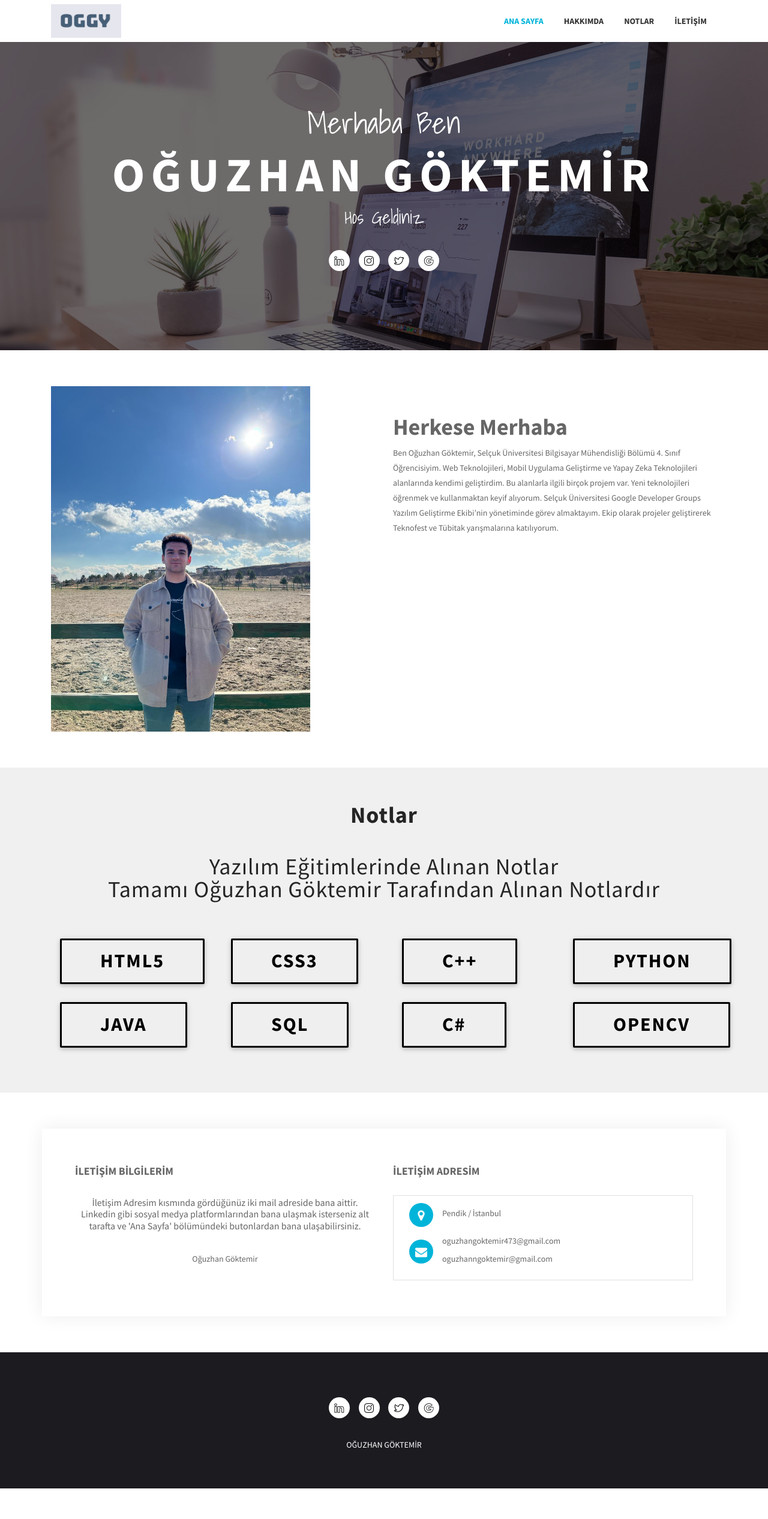
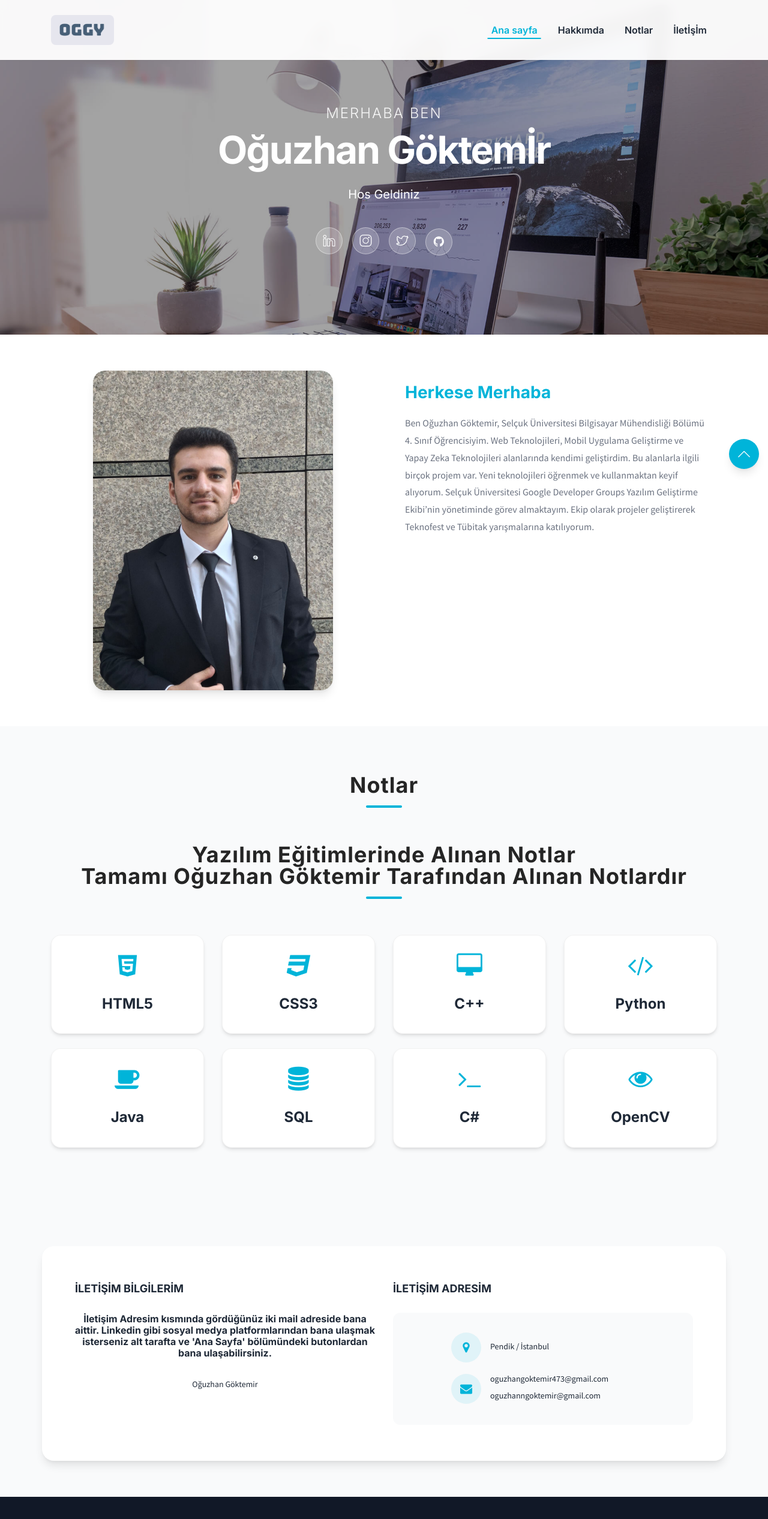
Before and after one commit to oguzgk/oguzhangoktemir.github.io, a plain HTML site: page index.html in a window 1280 px wide. Shown: the top 2533 px of the page at 60% size. Before the commit the page ends 2482 px from the top, so only its background shows below. Drawn offline with Linux system fonts and the light colour scheme; files whose address does not match are found by name.

Commit message:
İçerik Güncellemesi ve Modernizasyon.

```diff
--- /dev/null
+++ b/assets/css/modern-style.css
@@ -0,0 +1,476 @@
+/* Modern Design Overrides */
+@import url('https://fonts.googleapis.com/css2?family=Inter:wght@300;400;600;700&display=swap');
+
+:root {
+  --primary-color: #00b4d9;
+  --primary-dark: #008ba8;
+  --text-dark: #1F2937;
+  --text-light: #6B7280;
+  --bg-light: #F9FAFB;
+  --white: #ffffff;
+  --shadow-sm: 0 1px 2px 0 rgba(0, 0, 0, 0.05);
+  --shadow-md: 0 4px 6px -1px rgba(0, 0, 0, 0.1), 0 2px 4px -1px rgba(0, 0, 0, 0.06);
+  --shadow-lg: 0 10px 15px -3px rgba(0, 0, 0, 0.1), 0 4px 6px -2px rgba(0, 0, 0, 0.05);
+}
+
+body {
+  font-family: 'Inter', sans-serif !important;
+  color: var(--text-dark);
+  background-color: var(--bg-light);
+  line-height: 1.6;
+}
+
+h1,
+h2,
+h3,
+h4,
+h5,
+h6 {
+  font-family: 'Inter', sans-serif !important;
+  color: var(--text-dark);
+  font-weight: 700;
+}
+
+/* Navbar Modernization */
+.navbar {
+  background: rgba(255, 255, 255, 0.95);
+  backdrop-filter: blur(10px);
+  box-shadow: var(--shadow-sm);
+  padding: 15px 0;
+}
+
+.navbar-brand img {
+  border-radius: 8px;
+  /* Slightly improved logo look */
+  height: 50px;
+  width: auto;
+}
+
+.navbar-expand-lg .navbar-nav .nav-link {
+  color: var(--text-dark);
+  font-weight: 600;
+  text-transform: none;
+  /* Remove harsh uppercase */
+  font-size: 16px;
+  position: relative;
+}
+
+.navbar-expand-lg .navbar-nav .nav-link::after {
+  content: '';
+  position: absolute;
+  width: 0;
+  height: 2px;
+  bottom: 5px;
+  left: 50%;
+  background-color: var(--primary-color);
+  transition: all 0.3s ease;
+  transform: translateX(-50%);
+}
+
+.navbar-expand-lg .navbar-nav .nav-link:hover::after,
+.navbar-expand-lg .navbar-nav .active>.nav-link::after {
+  width: 80%;
+}
+
+.navbar-expand-lg .navbar-nav .nav-link:hover,
+.navbar-expand-lg .navbar-nav .active>.nav-link {
+  color: var(--primary-color);
+}
+
+/* Hero Section */
+#hero-area {
+  background-attachment: fixed;
+}
+
+#hero-area .overlay {
+  /* background: linear-gradient(135deg, rgba(17, 24, 39, 0.85) 0%, rgba(0, 180, 217, 0.6) 100%); */
+  background: rgba(0, 0, 0, 0.6);
+  /* Reverting to a simple dark overlay for readability, similar to original */
+}
+
+#hero-area .contents .head-title {
+  font-size: 64px;
+  font-weight: 800;
+  letter-spacing: -2px;
+  text-transform: none;
+  margin-bottom: 20px;
+}
+
+#hero-area .contents h5.script-font {
+  font-family: 'Inter', sans-serif;
+  /* Replace script font for cleaner look */
+  font-weight: 300;
+  font-size: 24px;
+  letter-spacing: 2px;
+  text-transform: uppercase;
+  color: rgba(255, 255, 255, 0.9);
+}
+
+#hero-area .contents p.script-font {
+  font-family: 'Inter', sans-serif;
+  font-size: 20px;
+  opacity: 0.9;
+}
+
+
+.social-icon li a {
+  border-radius: 50%;
+  background: rgba(255, 255, 255, 0.2);
+  border: 1px solid rgba(255, 255, 255, 0.4);
+  backdrop-filter: blur(5px);
+  color: #fff;
+  transition: all 0.3s ease;
+  width: 45px;
+  height: 45px;
+  line-height: 45px;
+  font-size: 20px;
+  display: flex !important;
+  align-items: center;
+  justify-content: center;
+}
+
+.social-icon li a:hover {
+  transform: translateY(-5px);
+  background: var(--primary-color);
+  border-color: var(--primary-color);
+  box-shadow: 0 5px 15px rgba(0, 180, 217, 0.4);
+}
+
+/* Section Titles */
+.section-title {
+  font-size: 36px;
+  margin-bottom: 60px;
+  position: relative;
+  padding-bottom: 20px;
+}
+
+.section-title::after {
+  content: '';
+  position: absolute;
+  bottom: 0;
+  left: 50%;
+  transform: translateX(-50%);
+  width: 60px;
+  height: 4px;
+  background: var(--primary-color);
+  border-radius: 2px;
+}
+
+/* About Section */
+#about {
+  background: var(--white);
+}
+
+.profile-wrapper {
+  padding: 20px;
+}
+
+.profile-wrapper h3 {
+  font-size: 28px;
+  margin-bottom: 20px;
+  color: var(--primary-color);
+}
+
+.profile-wrapper p {
+  color: var(--text-light);
+  font-size: 16px;
+  line-height: 1.8;
+  margin-bottom: 20px;
+}
+
+.img-thumb img {
+  border-radius: 20px;
+  box-shadow: var(--shadow-lg);
+  transition: transform 0.3s ease;
+  width: 100%;
+  /* Responsive fix */
+  max-width: 400px;
+  display: block;
+  margin: 0 auto;
+}
+
+.img-thumb img:hover {
+  transform: scale(1.02);
+}
+
+/* Services / Notlar Section */
+.services {
+  background: var(--bg-light);
+  padding: 80px 0;
+}
+
+/* Modern Card Style for Buttons */
+.notlar-card {
+  display: block;
+  background: var(--white);
+  border-radius: 16px;
+  padding: 30px 20px;
+  text-align: center;
+  box-shadow: var(--shadow-md);
+  transition: all 0.3s ease;
+  text-decoration: none !important;
+  border: 1px solid rgba(0, 0, 0, 0.05);
+  height: 100%;
+  cursor: pointer;
+  position: relative;
+  overflow: hidden;
+}
+
+.notlar-card:hover {
+  transform: translateY(-10px);
+  box-shadow: var(--shadow-lg);
+  border-color: var(--primary-color);
+}
+
+.notlar-card::before {
+  content: '';
+  position: absolute;
+  top: 0;
+  left: 0;
+  width: 100%;
+  height: 4px;
+  background: var(--primary-color);
+  transform: scaleX(0);
+  transition: transform 0.3s ease;
+  transform-origin: left;
+}
+
+.notlar-card:hover::before {
+  transform: scaleX(1);
+}
+
+.notlar-card span {
+  font-size: 24px;
+  font-weight: 700;
+  color: var(--text-dark);
+  display: block;
+  margin-top: 10px;
+}
+
+.notlar-card i {
+  font-size: 40px;
+  color: var(--primary-color);
+  margin-bottom: 15px;
+}
+
+/* Contact Section */
+.contact-form-area {
+  border-radius: 20px;
+  box-shadow: var(--shadow-lg);
+  border: none;
+}
+
+.footer-right-contact {
+  border: none;
+  background: var(--bg-light);
+  border-radius: 12px;
+  padding: 20px;
+}
+
+.single-contact {
+  display: flex;
+  align-items: center;
+  margin-bottom: 20px;
+}
+
+.single-contact .contact-icon {
+  position: relative;
+  top: auto;
+  left: auto;
+  transform: none;
+  width: 50px;
+  height: 50px;
+  display: flex;
+  align-items: center;
+  justify-content: center;
+  margin-right: 15px;
+  background: rgba(0, 180, 217, 0.1);
+  color: var(--primary-color);
+  padding: 0;
+  flex-shrink: 0;
+  /* Prevent icon from being squashed */
+  border-radius: 50%;
+}
+
+.single-contact .contact-text {
+  min-width: 0;
+  /* Flexbox text overflow fix */
+  display: flex;
+  flex-direction: column;
+  justify-content: center;
+}
+
+.single-contact p {
+  color: var(--text-dark);
+  font-weight: 500;
+  margin: 0;
+}
+
+/* Footer */
+footer.footer-area {
+  background: #111827;
+  padding: 40px 0;
+}
+
+.footer-text p {
+  opacity: 0.7;
+  font-size: 14px;
+  letter-spacing: 1px;
+}
+
+/* Floating Action Button (Fixed) */
+.back-to-top {
+  background: var(--primary-color);
+  border-radius: 50%;
+  width: 50px;
+  height: 50px;
+  line-height: 50px;
+  box-shadow: var(--shadow-lg);
+  display: flex !important;
+  /* Force flex to align icon */
+  align-items: center;
+  justify-content: center;
+  bottom: 30px;
+  right: 30px;
+  z-index: 9999;
+}
+
+/* Reset inner icon styles from old css */
+.back-to-top i {
+  display: inline-block !important;
+  background: none !important;
+  color: #fff !important;
+  width: auto !important;
+  height: auto !important;
+  line-height: 1 !important;
+  font-size: 20px !important;
+  margin: 0 !important;
+  padding: 0 !important;
+  box-shadow: none !important;
+}
+
+/* Mobile Responsive Overrides */
+@media (max-width: 768px) {
+
+  /* Navbar */
+  /* Navbar */
+  .navbar-header {
+    background: #fff;
+    position: relative;
+    min-height: 60px;
+    /* Ensure height for logo/button */
+    width: 100%;
+  }
+
+  .navbar-brand {
+    position: absolute;
+    top: 10px;
+    left: 15px;
+    z-index: 9999;
+    /* Ensure it stays above content */
+    padding: 0;
+  }
+
+  .navbar-brand img {
+    height: 40px;
+    /* Constrain height to fit header */
+    width: auto;
+  }
+
+  .slicknav_menu {
+    background: transparent;
+    padding: 0;
+    margin-top: 5px;
+    /* Adjust alignment */
+  }
+
+  .slicknav_btn {
+    background: transparent;
+    margin: 5px;
+  }
+
+  .slicknav_nav {
+    border-top: 1px solid #eee;
+  }
+
+  .slicknav_nav a {
+    color: var(--text-dark);
+    font-weight: 600;
+    padding: 15px;
+  }
+
+  /* Hero */
+  #hero-area .contents .head-title {
+    font-size: 36px;
+    /* Smaller title */
+    letter-spacing: -1px;
+  }
+
+  #hero-area .contents h5.script-font {
+    font-size: 20px;
+  }
+
+  #hero-area .contents {
+    padding: 120px 0 80px;
+  }
+
+  /* Buttons in hero */
+  #hero-area .social-icon li a {
+    width: 35px;
+    height: 35px;
+    font-size: 16px;
+    line-height: 35px;
+  }
+
+  /* Common Sections */
+  .section-padding {
+    padding: 40px 0;
+  }
+
+  .section-title {
+    font-size: 28px;
+    margin-bottom: 40px;
+  }
+
+  /* About */
+  .img-thumb {
+    margin-bottom: 30px;
+  }
+
+  .img-thumb img {
+    max-width: 100%;
+    width: 60%;
+    /* Smaller image on mobile */
+  }
+
+  .profile-wrapper {
+    padding: 0 10px;
+    text-align: center;
+  }
+
+  /* Contact */
+  .contact-form-area {
+    padding: 20px;
+  }
+
+  .footer-right-area {
+    margin-top: 40px;
+  }
+
+  /* Contact Email Single Line Fix */
+  .single-contact .contact-icon {
+    width: 32px;
+    /* Smaller icon to save space */
+    height: 32px;
+    font-size: 14px;
+    margin-right: 10px;
+    /* Reduced margin */
+  }
+
+  .single-contact p {
+    font-size: 11px;
+    /* Smaller font to fit long emails */
+    white-space: nowrap;
+    /* Force single line */
+  }
+}
--- a/index.html
+++ b/index.html
@@ -42,6 +42,8 @@
   <link rel="stylesheet" type="text/css" href="assets/css/main.css">
   <!-- Responsive Style -->
   <link rel="stylesheet" type="text/css" href="assets/css/responsive.css">
+  <!-- Modern Style Overrides -->
+  <link rel="stylesheet" type="text/css" href="assets/css/modern-style.css">
 
 </head>
 
@@ -61,8 +63,7 @@
             <span class="icon-menu"></span>
             <span class="icon-menu"></span>
           </button>
-          <a href="index.html" class="navbar-brand"><img src="assets/img/OGGY logo sadece yazı.jpg" style="width: 22%;"
-              alt="OGGY"></a>
+          <a href="index.html" class="navbar-brand"><img src="assets/img/OGGY logo sadece yazı.jpg" alt="OGGY"></a>
         </div>
         <div class="collapse navbar-collapse" id="main-navbar">
           <ul class="onepage-nev navbar-nav mr-auto w-100 justify-content-end clearfix">
@@ -93,7 +94,7 @@
       <!-- Mobile Menu Start -->
       <ul class="onepage-nev mobile-menu">
         <li>
-          <a href="#home">Ana sayfa</a>
+          <a href="#hero-area">Ana sayfa</a>
         </li>
         <li>
           <a href="#about">Hakkımda</a>
@@ -102,7 +103,7 @@
           <a href="#services">Notlar</a>
         </li>
         <li>
-          <a href="#contact">İletİşİm</a>
+          <a href="#contact">İletişim</a>
         </li>
       </ul>
       <!-- Mobile Menu End -->
@@ -132,7 +133,7 @@
                   <a class="twitter" href="https://twitter.com/oguz_gktmr"><i class="icon-social-twitter"></i></a>
                 </li>
                 <li>
-                  <a class="google" href="#contact"><i class="icon-social-google"></i></a>
+                  <a class="github" href="https://github.com/oguzgk"><i class="fa fa-github"></i></a>
                 </li>
               </ul>
             </div>
@@ -151,11 +152,12 @@
       <div class="row">
         <div class="col-lg-6 col-md-6 col-sm-12 col-xs-12">
           <div class="img-thumb wow fadeInLeft" data-wow-delay="0.3s">
-            <img class="img-fluid" src="oguzhanfoto.jpg" alt="Oğuzhan" style="width: 80%">
+            <img class="img-fluid" src="oguzhanfoto.jpeg" alt="Oğuzhan" style="width: 80%">
           </div>
         </div>
         <div class="col-lg-6 col-md-6 col-sm-12 col-xs-12">
           <div class="profile-wrapper wow fadeInRight" data-wow-delay="0.3s">
+
             <h3>Herkese Merhaba</h3>
             <p>Ben Oğuzhan Göktemir, Selçuk Üniversitesi Bilgisayar
               Mühendisliği Bölümü 4. Sınıf Öğrencisiyim. Web Teknolojileri,
@@ -166,8 +168,6 @@
               yönetiminde görev almaktayım. Ekip olarak projeler geliştirerek
               Teknofest ve Tübitak yarışmalarına katılıyorum.
             </p>
-            <p></p>
-
 
           </div>
         </div>
@@ -185,73 +185,75 @@
     <div class="container">
       <div class="row">
         <!-- Services item -->
-        <div class="col-md-6 col-lg-3 col-xs-12">
-
-          <button class="notlar"
-            onclick="document.location= 'https://positive-flyaway-d7e.notion.site/Notlar-84c4268ea8134fb3a5857ffbf5e37746?pvs=4'">
-            HTML5
-          </button>
-
+        <!-- Services item -->
+        <div class="col-md-6 col-lg-3 col-xs-12 mb-4">
+          <a href="https://positive-flyaway-d7e.notion.site/Notlar-84c4268ea8134fb3a5857ffbf5e37746?pvs=4"
+            class="notlar-card wow fadeInUp" data-wow-delay="0.2s">
+            <i class="fa fa-html5"></i>
+            <span>HTML5</span>
+          </a>
         </div>
         <!-- Services item -->
-        <div class="col-md-6 col-lg-3 col-xs-12">
-
-          <button class="notlar" id="cssnotu"
-            onclick="document.location='https://positive-flyaway-d7e.notion.site/CSS-Notlar-c625f1a231454e53b47cc9dff4d0ad6c?pvs=4'">
-            CSS3
-          </button>
-
+        <div class="col-md-6 col-lg-3 col-xs-12 mb-4">
+          <a href="https://positive-flyaway-d7e.notion.site/CSS-Notlar-c625f1a231454e53b47cc9dff4d0ad6c?pvs=4"
+            class="notlar-card wow fadeInUp" data-wow-delay="0.4s">
+            <i class="fa fa-css3"></i>
+            <span>CSS3</span>
+          </a>
         </div>
 
         <!-- Services item -->
-        <div class="col-md-6 col-lg-3 col-xs-12">
-
-          <button class="notlar" id="cppnotu"
-            onclick="document.location='https://positive-flyaway-d7e.notion.site/C-Notlar-646cdecf2ee64aa6a612e1a7cafb61fc?pvs=4'">
-            C++
-          </button>
-
+        <div class="col-md-6 col-lg-3 col-xs-12 mb-4">
+          <a href="https://positive-flyaway-d7e.notion.site/C-Notlar-646cdecf2ee64aa6a612e1a7cafb61fc?pvs=4"
+            class="notlar-card wow fadeInUp" data-wow-delay="0.6s">
+            <i class="fa fa-desktop"></i>
+            <span>C++</span>
+          </a>
         </div>
 
         <!-- Services item -->
-        <div class="col-md-6 col-lg-3 col-xs-12">
-
-          <button class="notlar" id="pythonnotlar"
-            onclick="document.location='https://positive-flyaway-d7e.notion.site/Python-Notlar-24a5b08e8e4b42a5a27e509f2a3fcd33?pvs=4'">
-            Python
-          </button>
+        <div class="col-md-6 col-lg-3 col-xs-12 mb-4">
+          <a href="https://positive-flyaway-d7e.notion.site/Python-Notlar-24a5b08e8e4b42a5a27e509f2a3fcd33?pvs=4"
+            class="notlar-card wow fadeInUp" data-wow-delay="0.8s">
+            <i class="fa fa-code"></i>
+            <span>Python</span>
+          </a>
         </div>
 
         <!-- Services item -->
-        <div class="col-md-6 col-lg-3 col-xs-12">
-          <button class="notlar" id="Javanotlar"
-            onclick="document.location='https://positive-flyaway-d7e.notion.site/Notlar-7159a62be18f4e93aa6712f0facbf6a6?pvs=4'">
-            Java
-          </button>
+        <div class="col-md-6 col-lg-3 col-xs-12 mb-4">
+          <a href="https://positive-flyaway-d7e.notion.site/Notlar-7159a62be18f4e93aa6712f0facbf6a6?pvs=4"
+            class="notlar-card wow fadeInUp" data-wow-delay="1.0s">
+            <i class="fa fa-coffee"></i>
+            <span>Java</span>
+          </a>
         </div>
 
         <!-- Services item -->
-        <div class="col-md-6 col-lg-3 col-xs-12">
-          <button class="notlar" id="sqlnotlar"
-            onclick="document.location='https://positive-flyaway-d7e.notion.site/SQL-Notlar-928cc8a2123849bbbc4d8b5ab5daab79?pvs=4'">
-            SQL
-          </button>
+        <div class="col-md-6 col-lg-3 col-xs-12 mb-4">
+          <a href="https://positive-flyaway-d7e.notion.site/SQL-Notlar-928cc8a2123849bbbc4d8b5ab5daab79?pvs=4"
+            class="notlar-card wow fadeInUp" data-wow-delay="1.2s">
+            <i class="fa fa-database"></i>
+            <span>SQL</span>
+          </a>
         </div>
 
         <!-- Services item -->
-        <div class="col-md-6 col-lg-3 col-xs-12">
-          <button class="notlar" id="Ccharpnotlar"
-            onclick="document.location='https://positive-flyaway-d7e.notion.site/C-Notlar-d934208d58fd43b2b17337d3839c160f?pvs=4'">
-            C#
-          </button>
+        <div class="col-md-6 col-lg-3 col-xs-12 mb-4">
+          <a href="https://positive-flyaway-d7e.notion.site/C-Notlar-d934208d58fd43b2b17337d3839c160f?pvs=4"
+            class="notlar-card wow fadeInUp" data-wow-delay="1.4s">
+            <i class="fa fa-terminal"></i>
+            <span>C#</span>
+          </a>
         </div>
 
         <!-- Services item -->
-        <div class="col-md-6 col-lg-3 col-xs-12">
-          <button class="notlar" id="opencvnotlar"
-            onclick="document.location='https://positive-flyaway-d7e.notion.site/Open-CV-cc3ec2f567cf47cd8f109874191dfe5f?pvs=4'">
-            OpenCV
-          </button>
+        <div class="col-md-6 col-lg-3 col-xs-12 mb-4">
+          <a href="https://positive-flyaway-d7e.notion.site/Open-CV-cc3ec2f567cf47cd8f109874191dfe5f?pvs=4"
+            class="notlar-card wow fadeInUp" data-wow-delay="1.6s">
+            <i class="fa fa-eye"></i>
+            <span>OpenCV</span>
+          </a>
         </div>
 
 
@@ -293,8 +295,10 @@
                   <div class="contact-icon">
                     <i class="fa fa-envelope"></i>
                   </div>
-                  <p>oguzhangoktemir473@gmail.com</p>
-                  <p>oguzhanngoktemir@gmail.com</p>
+                  <div class="contact-text">
+                    <p>oguzhangoktemir473@gmail.com</p>
+                    <p>oguzhanngoktemir@gmail.com</p>
+                  </div>
                 </div>
 
               </div>
@@ -323,7 +327,7 @@
                 <a class="twitter" href="https://twitter.com/oguz_gktmr"><i class="icon-social-twitter"></i></a>
               </li>
               <li>
-                <a class="google" href="#contact"><i class="icon-social-google"></i></a>
+                <a class="github" href="https://github.com/oguzgk"><i class="fa fa-github"></i></a>
               </li>
             </ul>
             <p>OĞUZHAN GÖKTEMİR</p>
```
Also changed, not shown: oguzhanfoto.jpeg (added), oguzhanfoto.jpg (deleted).
